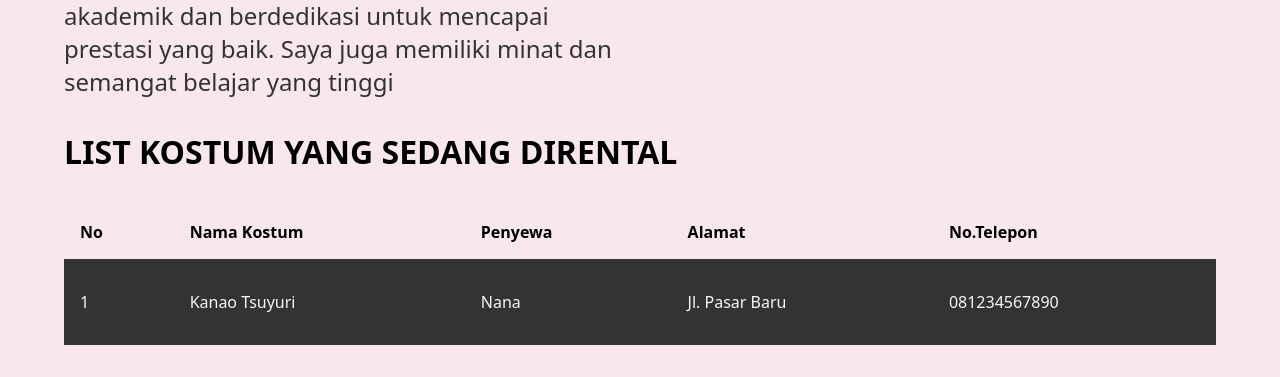
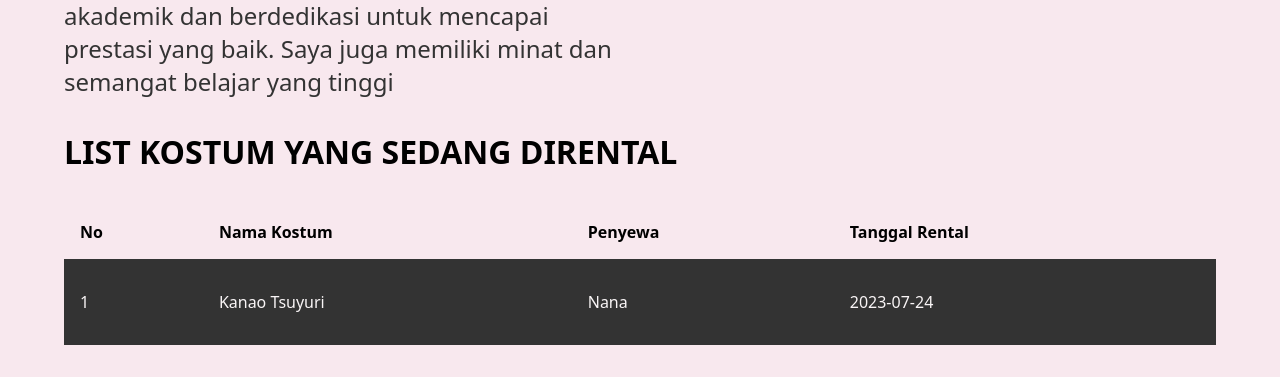
Before and after one commit to Kiranaide/Kapita, a PHP site: page / in a window 1280 px wide. Shown: the part 2217-2594 px from the top of the page. Run offline with PHP 8.4, Linux system fonts and the light colour scheme; a user stored in the database is signed in; data comes from the database, SQL or seed files in the repository.

Commit message:
fixing some things

```diff
--- a/adminorder.php
+++ b/adminorder.php
@@ -50,6 +50,7 @@ if ($_SESSION["username"] != 'admin') {
                     <th>Penyewa</th>
                     <th>Alamat</th>
                     <th>No.Telepon</th>
+                    <th>Tanggal Rental</th>
                 </tr>
             </thead>
             <tbody>
@@ -60,6 +61,7 @@ if ($_SESSION["username"] != 'admin') {
                     <td><?php echo $row["nama"]; ?></td>
                     <td><?php echo $row["alamat"]; ?></td>
                     <td><?php echo $row["notelpon"]; ?></td>
+                    <td><?php echo $row["tglrental"]; ?></td>
                 </tr>
             <?php $i++; endwhile; ?>
             </tbody>
--- a/index.php
+++ b/index.php
@@ -79,8 +79,7 @@ $result = mysqli_query($conn, "SELECT * FROM rental");
                         <th>No</th>
                         <th>Nama Kostum</th>
                         <th>Penyewa</th>
-                        <th>Alamat</th>
-                        <th>No.Telepon</th>
+                        <th>Tanggal Rental</th>
                     </tr>
                 </thead>
                 <tbody>
@@ -89,8 +88,7 @@ $result = mysqli_query($conn, "SELECT * FROM rental");
                         <td><?php echo $row["id"]; ?></td>
                         <td><?php echo $row["kostum"]; ?></td>
                         <td><?php echo $row["nama"]; ?></td>
-                        <td><?php echo $row["alamat"]; ?></td>
-                        <td><?php echo $row["notelpon"]; ?></td>
+                        <td><?php echo $row["tglrental"]; ?></td>
                     </tr>
                 <?php $i++; endwhile; ?>
                 </tbody>
```
Also changed, not shown: register.php (+4 -3 lines).
